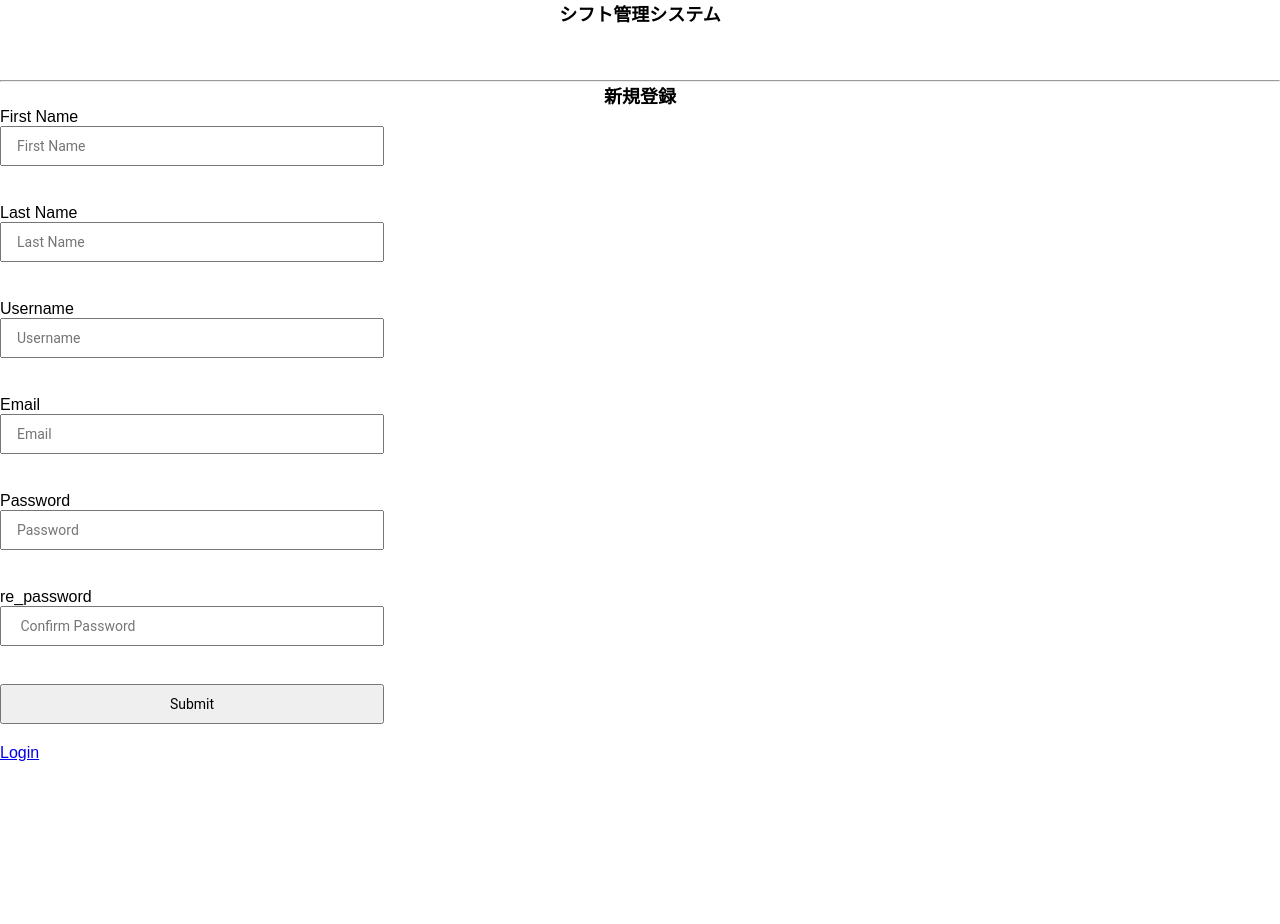
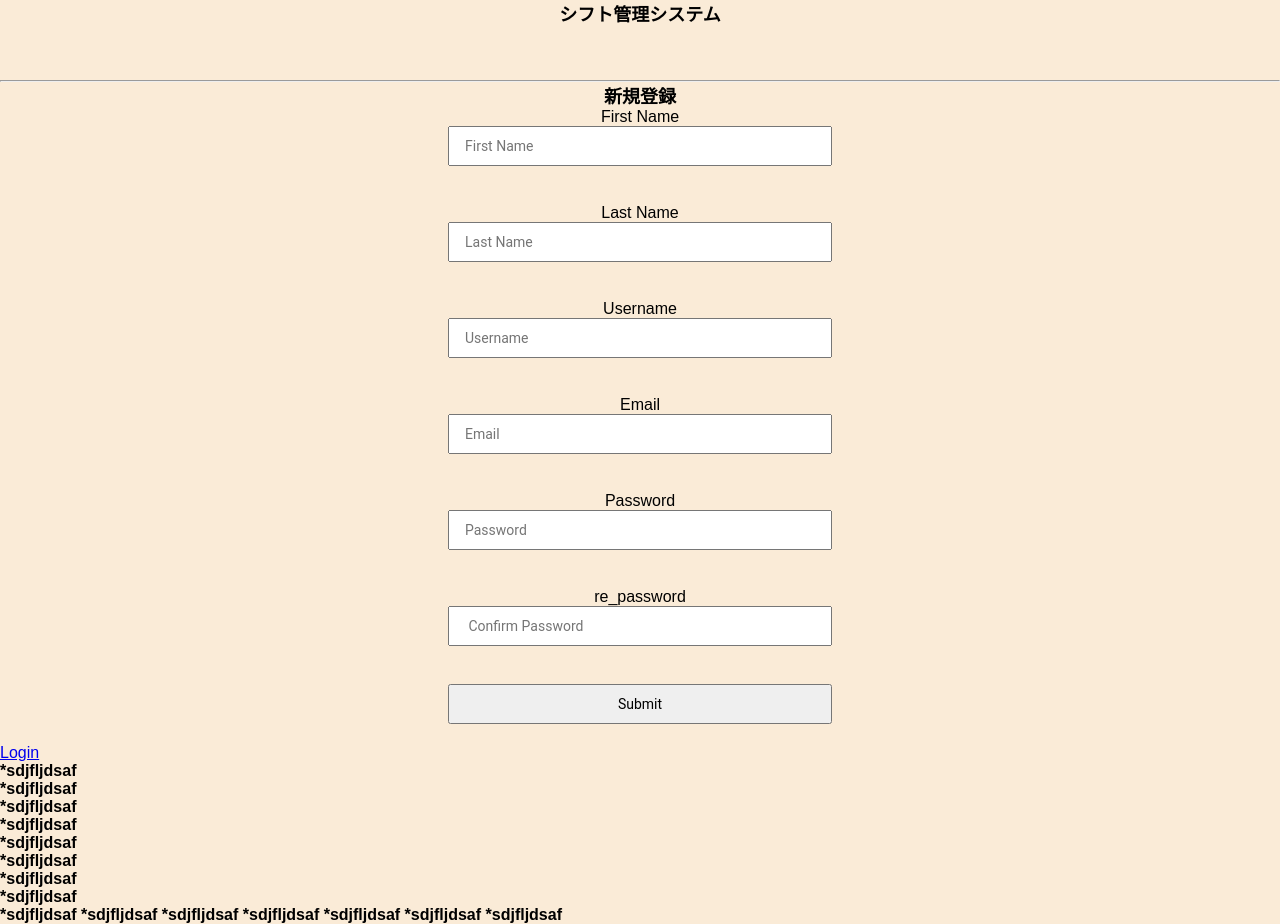
Before and after one commit to DCNTT/anhlavodich, a Django app: template mainp/base/templates/base/reg.html in a window 1280 px wide. Before the commit the page ends 761 px from the top, so only its background shows below. Run offline with Django 4.2, Linux system fonts and the light colour scheme; the template is opened without the code that fills it, so the values that code supplies are empty.

Commit message:
css changed

```diff
--- a/mainp/base/static/shift/style.css
+++ b/mainp/base/static/shift/style.css
@@ -1,6 +1,6 @@
 
-#body{
-    background-color : rgb(197, 179, 179);
+body{
+    background-color : antiquewhite;
 }
 h1{
     text-align: center;
@@ -104,6 +104,9 @@ h2{
       .wrapper ul li{
         margin: 15px 0;
       }
+      .homestyle{
+        text-align: center;
+      }
       .wrapper ul li a{
         color: none;
         text-decoration: none;
--- a/mainp/base/templates/base/reg.html
+++ b/mainp/base/templates/base/reg.html
@@ -3,7 +3,7 @@
 <h1>新規登録</h1>
 <form action="reg" method="post">
      {% csrf_token%}
-
+     <center>
      <label>First Name</label><br>
      <input type="text" name="first_name" placeholder="First Name" required><br>
      <label>Last Name</label><br>
@@ -17,7 +17,28 @@
      <label>re_password</label><br>
      <input type="password" name="password2" placeholder=" Confirm Password" required><br>
      <input type ="submit">
+     </center>
 </form>
 <a href="{% url 'login' %}">Login</a>
+<br>
+<strong>*sdjfljdsaf<strong>
+     <br>
+<strong>*sdjfljdsaf<strong><br>
+     <strong>*sdjfljdsaf<strong><br>
+          <strong>*sdjfljdsaf<strong><br>
+               <strong>*sdjfljdsaf<strong><br>
+                    <strong>*sdjfljdsaf<strong>
+                         <br>
+<strong>*sdjfljdsaf<strong>
+     <br>
+<strong>*sdjfljdsaf<strong>
+     <br>
+<strong>*sdjfljdsaf<strong>
 
-{% endblock %}
+     <strong>*sdjfljdsaf<strong>
+<strong>*sdjfljdsaf<strong>
+     <strong>*sdjfljdsaf<strong>
+          <strong>*sdjfljdsaf<strong>
+               <strong>*sdjfljdsaf<strong>
+                    <strong>*sdjfljdsaf<strong>
+                         {% endblock %}
```
Also changed, not shown: mainp/base/templates/base/login.html (+8 -4 lines).
